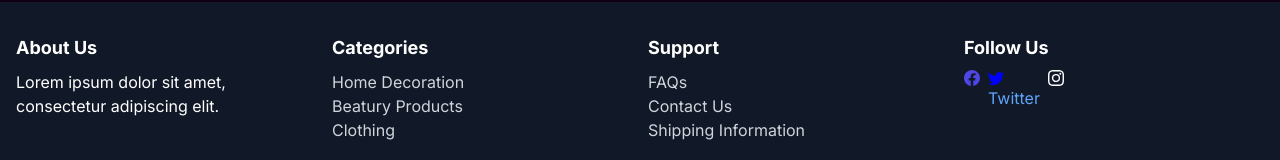
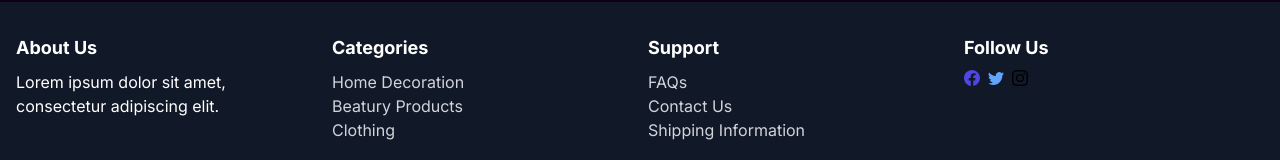
Before and after one commit to sujalshah-bit/ecommerce-web-app, a Next.js app in the folder client/: page / in a window 1280 px wide. Shown: the part 874-1034 px from the top of the page. Built offline with nearby package versions, Linux system fonts and the light colour scheme; no server answers.

Commit message:
footer test

```diff
--- a/client/src/components/Footer.jsx
+++ b/client/src/components/Footer.jsx
@@ -47,11 +47,11 @@ const Footer = () => {
               </li>
               <li>
                 <a href="#" className="text-blue-400 hover:text-white">
-                  <BsTwitter fill='blue'/>Twitter
+                  <BsTwitter />
                 </a>
               </li>
               <li>
-                <a href="#" className=" hover:text-white">
+                <a href="#" className="text-black hover:text-white">
                  <BsInstagram/>
                 </a>
               </li>
```
